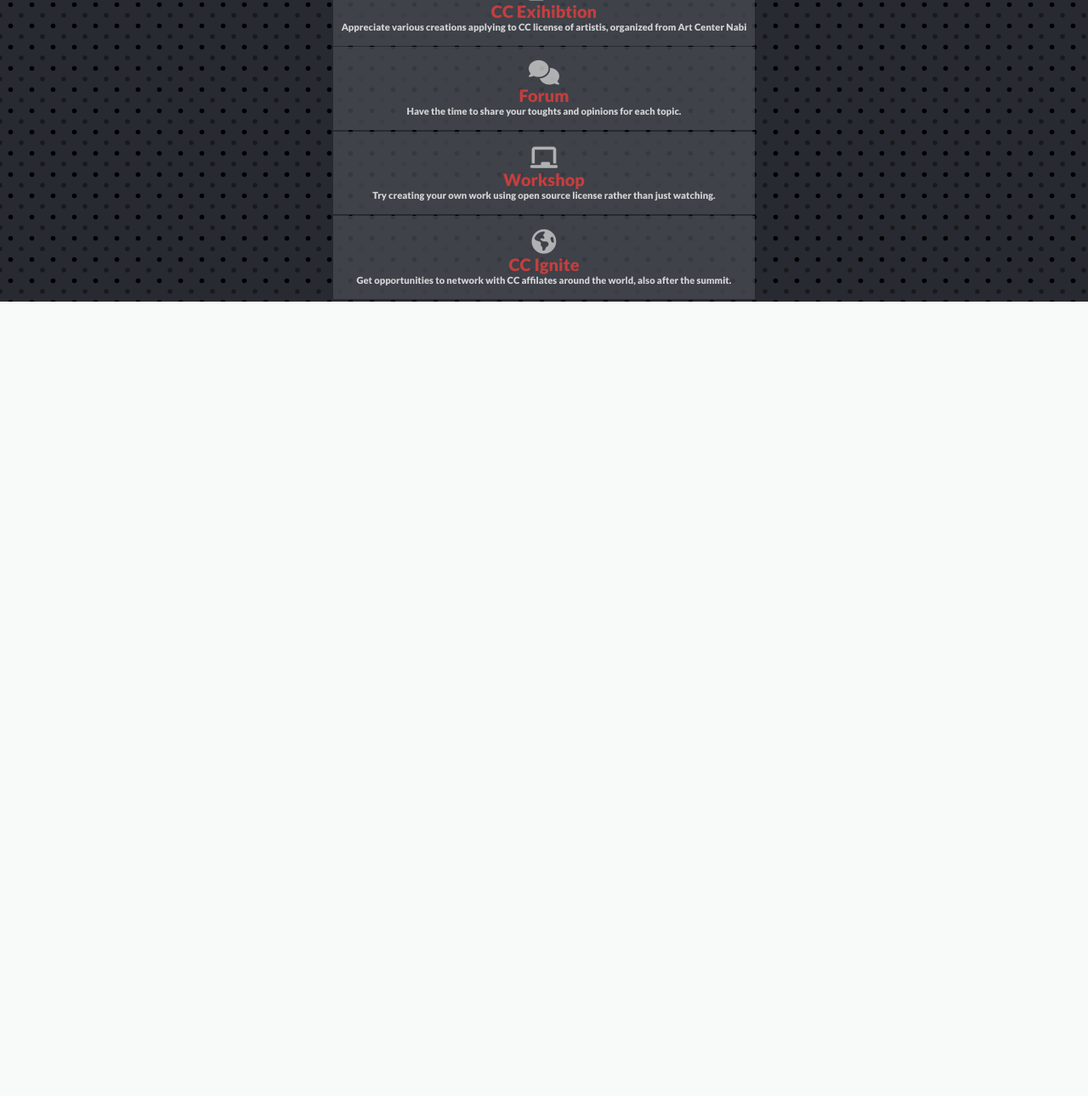
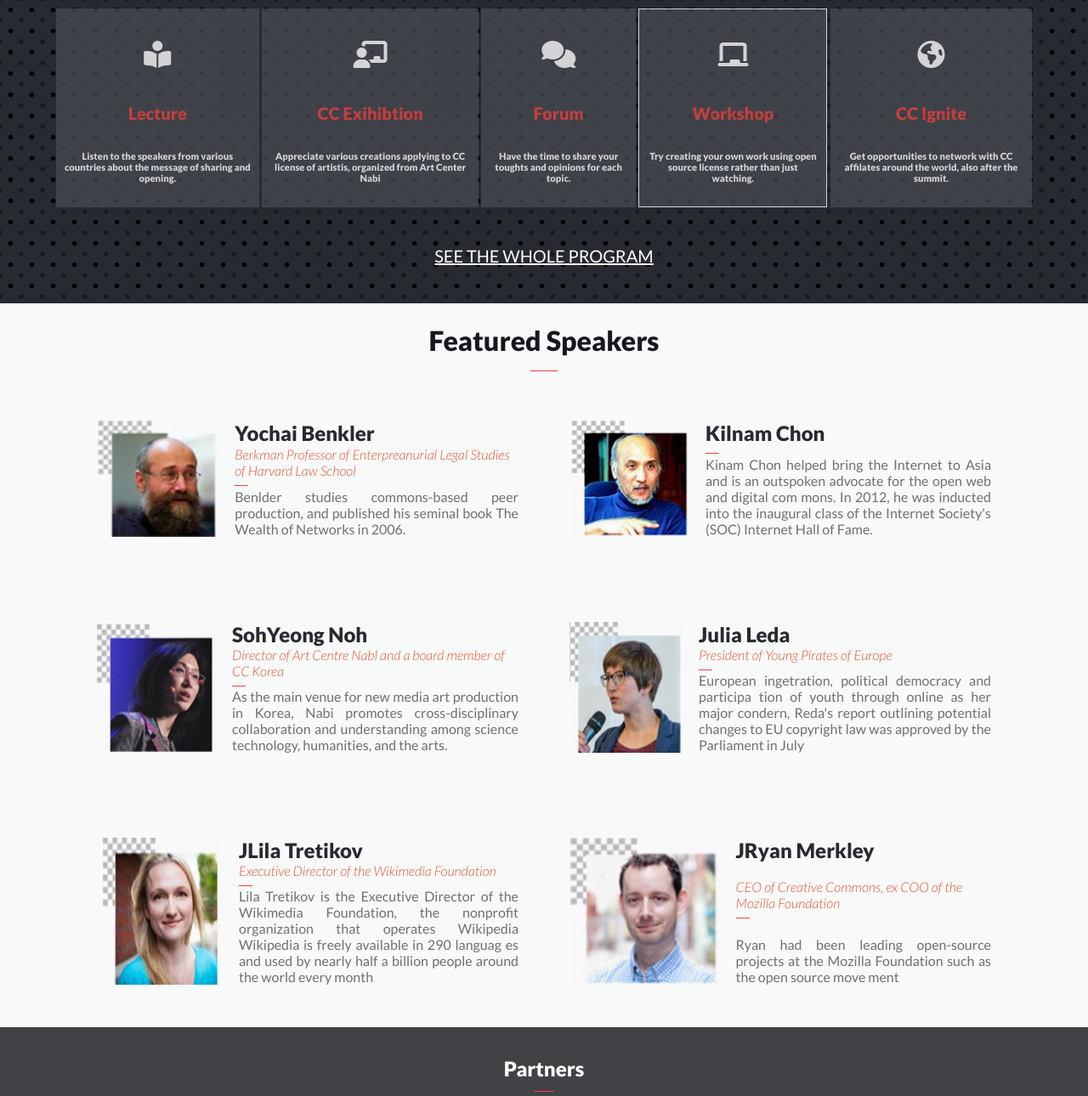
Before and after one commit to Tekhlay/Module1-capstone-project, a website: page index.html in a window 1280 px wide. Shown: the part 628-1918 px from the top of the page at 85% size. Before the commit the page ends 983 px from the top, so only its background shows below. Drawn offline with Linux system fonts and the light colour scheme.

Commit message:
Add sections for Index.html for desktop version

```diff
--- a/index.html
+++ b/index.html
@@ -12,6 +12,32 @@
 <body>
     <header class="header-wrapper">
         <nav class="nav-bar">
+            <div class="nav-desktop">
+                <div class="header-top">
+                    <ul class="menu-bar-top">
+                        <li><a href=""><i class="fa fa-facebook"></i></a></li>
+                        <li><a href=""><i class="fa fa-twitter"></i></a></li>
+                        <li><a href="">English</a></li>
+                        <li><a href="">My Page</a></li>
+                        <li><a href="">Logout</a></li>
+                    </ul>
+                </div>
+                <div class="header-bottom">
+                    <div class="heder-list">
+                        <div class="logo">
+                            <a href="index.html"><img src="images/logo_ccglobal.png" alt="Logo"></a>
+                        </div>
+                        <ul class="menu-bar-bottom">
+                            <li><a href="">About</a></li>
+                            <li><a href="">Program</a></li>
+                            <li><a href="">Join</a></li>
+                            <li><a href="">Sponsor</a></li>
+                            <li><a href="">News</a></li>
+                            <li><a class="active" href="">CC Campaign</a></li>
+                        </ul>
+                    </div>
+                </div>
+            </div>
             <div class="nav-mobile">
                 <button class="menu-link" type="button"><i class="fa fa-bars"></i></button>
                 <div class="nav-mobile-popup">
@@ -39,36 +65,113 @@
             <p>@Addis Ababa, Ethiopia, Near to CMC building 05 flour 4</p>
         </div>
     </header>
-    <main>
+    <main class="main">
         <h2 class="program-title">Main Program</h2>
-        <table border="0">
-            <tr class="program">
-                <td><i class="fa fa-book-reader"></i></td>
-                <td class="program-head">Lecture</td>
-                <td class="program-description">Listen to the speakers from various countries about the message of sharing and opening.</td>
-            </tr>
-            <tr class="program">
-                <td><i class="fa fa-chalkboard-teacher"></i></td>
-                <td class="program-head">CC Exihibtion</td>
-                <td class="program-description">Appreciate various creations applying to CC license of artistis, organized from Art Center Nabi</td>
-            </tr>
-            <tr class="program">
-                <td><i class="fa fa-comments"></i></td>
-                <td class="program-head">Forum</td>
-                <td class="program-description">Have the time to share your toughts and opinions for each topic.</td>
-            </tr>
-            <tr class="program">
-                <td><i class="fa fa-chalkboard"></i></td>
-                <td class="program-head">Workshop</td>
-                <td class="program-description">Try creating your own work using open source license rather than just watching.</td>
-            </tr>
-            <tr class="program">
-                <td><i class="fa fa-globe"></i></td>
-                <td class="program-head">CC Ignite</td>
-                <td class="program-description">Get opportunities to network with  CC affilates around the world, also after the summit.</td>
-            </tr>
-        </table>
+        <div class="main-card">
+            <div class="program">
+                <p><i class="fa fa-book-reader"></i></p>
+                <p class="program-head">Lecture</p>
+                <p class="program-description">Listen to the speakers from various countries about the message of sharing and opening.</p>
+            </div>
+            <div class="program">
+                <p><i class="fa fa-chalkboard-teacher"></i></p>
+                <p class="program-head">CC Exihibtion</p>
+                <p class="program-description">Appreciate various creations applying to CC license of artistis, organized from Art Center Nabi</p>
+            </div>
+            <div class="program">
+                <p><i class="fa fa-comments"></i></p>
+                <p class="program-head">Forum</p>
+                <p class="program-description">Have the time to share your toughts and opinions for each topic.</p>
+            </div>
+            <div class="program pr-4">
+                <p><i class="fa fa-chalkboard"></i></p>
+                <p class="program-head">Workshop</p>
+                <p class="program-description">Try creating your own work using open source license rather than just watching.</p>
+            </div>
+            <div class="program">
+                <p><i class="fa fa-globe"></i></p>
+                <p class="program-head">CC Ignite</p>
+                <p class="program-description">Get opportunities to network with  CC affilates around the world, also after the summit.</p>
+            </div>
+        </div>
         <button class="join-program" type="button">Join CC global summit 2022</button>
+        <a class="See-the-whole" href="">SEE THE WHOLE PROGRAM</a>
     </main>
+    <section class="featured-programs">
+        <h2 class="featured-title">Featured Speakers</h2>
+        <div class="feature-container">
+            <div class="featured-card-head">
+                <div class="feature-card">
+                    <img src="images/speaker1.png" alt="Speaker 1">
+                    <div class="speaker-detail">
+                        <h2 class="speaker-name">Yochai Benkler</h2>
+                        <p class="speaker-status">  Berkman Professor of Enterpreanurial Legal Studies of Harvard Law School</p>
+                        <p class="speaker-profile">Benlder studies commons-based peer production, and published his seminal book The Wealth of Networks in 2006.</p>
+                    </div>
+                </div>
+                <div class="feature-card">
+                    <img src="images/speaker2.png" alt="Speaker 1">
+                    <div class="speaker-detail">
+                        <h2 class="speaker-name">Kilnam Chon</h2>
+                        <p class="speaker-status"></p>
+                        <p class="speaker-profile">Kinam Chon helped bring the Internet to Asia and is an outspoken advocate for the open web and digital com mons. In 2012, he was inducted into the inaugural class of the Internet Society's (SOC) Internet Hall of Fame.</p>
+                    </div>
+                </div>
+            </div>
+            <div class="featured-card-head">
+                <div class="feature-card">
+                    <img src="images/speaker3.png" alt="Speaker 1">
+                    <div class="speaker-detail">
+                        <h2 class="speaker-name">SohYeong Noh</h2>
+                        <p class="speaker-status">Director of Art Centre Nabl and a board member of CC Korea</p>
+                        <p class="speaker-profile">As the main venue for new media art production in Korea, Nabi promotes cross-disciplinary collaboration and understanding among science technology, humanities, and the arts.</p>
+                    </div>
+                </div>
+                <div class="feature-card">
+                    <img src="images/speaker4.png" alt="Speaker 1">
+                    <div class="speaker-detail">
+                        <h2 class="speaker-name">Julia Leda</h2>
+                        <p class="speaker-status">President of Young Pirates of Europe</p>
+                        <p class="speaker-profile">European ingetration, political democracy and participa tion of youth through online as her major condern, Reda's report outlining potential changes to EU copyright law was approved by the Parliament in July</p>
+                    </div>
+                </div>
+            </div>
+            <div class="featured-card-head">
+                <div class="feature-card">
+                    <img src="images/speaker5.png" alt="Speaker 1">
+                    <div class="speaker-detail">
+                        <h2 class="speaker-name">JLila Tretikov</h2>
+                        <p class="speaker-status">Executive Director of the Wikimedia Foundation</p>
+                        <p class="speaker-profile">Lila Tretikov is the Executive Director of the Wikimedia Foundation, the nonprofit organization that operates Wikipedia Wikipedia is freely available in 290 languag es and used by nearly half a billion people around the world every month</p>
+                    </div>
+                </div>
+                <div class="feature-card">
+                    <img src="images/speaker6.png" alt="Speaker 1">
+                    <div class="speaker-detail">
+                        <h2 class="speaker-name">JRyan Merkley</h2>
+                        <p class="speaker-status">CEO of Creative Commons, ex COO of the Mozilla Foundation</p>
+                        <p class="speaker-profile">Ryan had been leading open-source projects at the Mozilla Foundation such as the open source move ment</p>
+                    </div>
+                </div>
+            </div>
+        </div>
+    </section>
+    <section class="partners">
+        <h2 class="partner-title">Partners</h2>
+        <ul class="partner-list">
+            <li>Mozilla</li>
+            <li>Google</li>
+            <li>NAVER</li>
+            <li>daumkakao</li>
+            <li><i class="fab fa-airbnb">airbnb</i></li>
+        </ul>
+    </section>
+    <footer class="footer">
+        <div class="footer-logo">
+            <i class="fa fa-closed-captioning"></i>
+            <p>creative commons korea</p>
+        </div>
+        <p>2015 Creative Commons Korea Some Rights Reserved</p>
+    </footer>
 </body>
 </html>
```
